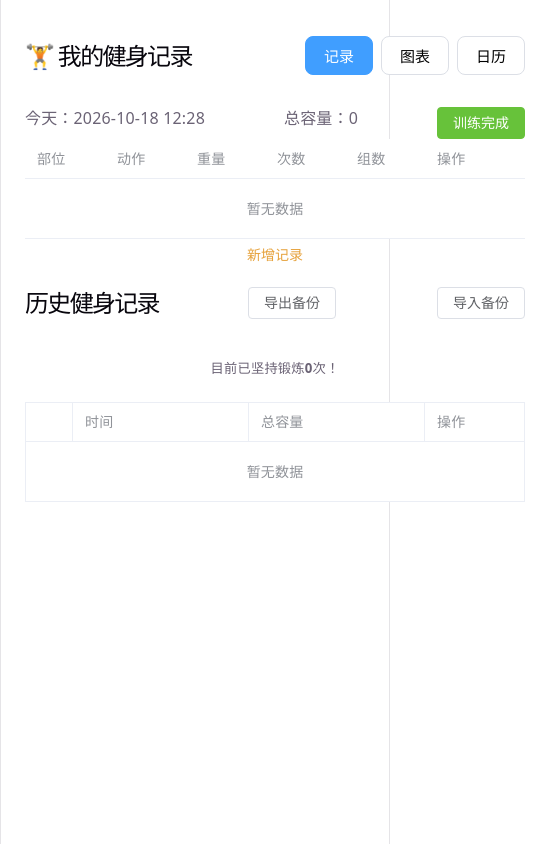
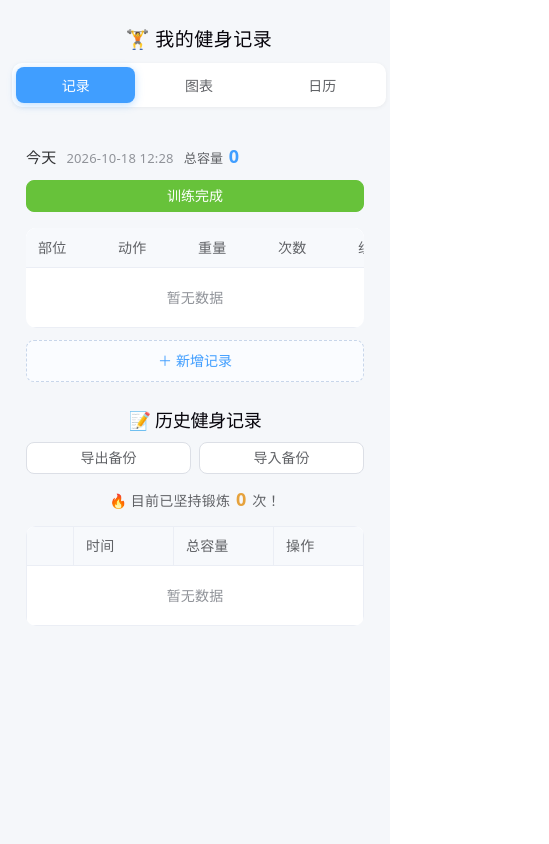
Before and after one commit to Albert-dyf/fitness-app, a Vue app: page / in a window 390 px wide. Shown: the whole page, 549 px wide, since content can reach past the window. Built offline with nearby package versions, Linux system fonts and the light colour scheme.

Commit message:
style: 统一视觉效果

```diff
--- a/index.html
+++ b/index.html
@@ -4,7 +4,7 @@
     <meta charset="UTF-8" />
     <link rel="icon" type="image/svg+xml" href="/favicon.svg" />
     <meta name="viewport" content="width=device-width, initial-scale=1.0" />
-    <title>fitness-app</title>
+    <title>力量日志</title>
   </head>
   <body>
     <div id="app"></div>
--- a/src/App.vue
+++ b/src/App.vue
@@ -1,8 +1,8 @@
 <template>
   <div class="app">
-    <header class="header">
-      <h1>🏋️ 我的健身记录</h1>
-      <div class="tabs">
+    <header class="app-header">
+      <h1 class="app-title">🏋️ 我的健身记录</h1>
+      <nav class="tabs">
         <button
           v-for="t in tabs"
           :key="t.key"
@@ -10,87 +10,102 @@
           :disabled="t.disabled"
           @click="currentTab = t.key"
         >{{ t.label }}</button>
-      </div>
+      </nav>
     </header>
 
     <!-- 记录视图 -->
-    <!-- ① 今天:保存前可编辑的表格 -->
     <section v-if="currentTab === 'record'" class="panel">
-      <div style="display: flex; justify-content: space-between;">
-        <span>今天：{{ today.date }}</span>
-        <span>总容量：{{ dayTotalVolume(today) }}</span>
-        <el-button class="mt-4" type="success" @click="addWorkout()">训练完成</el-button>
+      <!-- ① 今天 -->
+      <div class="card">
+        <div class="today-bar">
+          <div class="today-meta">
+            <span class="today-label">今天</span>
+            <span class="today-date">{{ today.date }}</span>
+            <span class="today-volume">总容量 <b>{{ dayTotalVolume(today) }}</b></span>
           </div>
-      <el-table :data="today.items">
+          <el-button type="success" @click="addWorkout()">训练完成</el-button>
+        </div>
+
+        <el-table :data="today.items" class="app-table">
           <el-table-column prop="part" label="部位">
-          <template #default="{ row }">
-            <el-input v-model="row.part" />
-          </template>
+            <template #default="{ row }"><el-input v-model="row.part" /></template>
           </el-table-column>
           <el-table-column prop="action" label="动作">
-          <template #default="{ row }">
-            <el-input v-model="row.action" />
-          </template>
+            <template #default="{ row }"><el-input v-model="row.action" /></template>
           </el-table-column>
           <el-table-column prop="weight" label="重量">
-          <template #default="{ row }">
-            <el-input v-model="row.weight" />
-          </template>
+            <template #default="{ row }"><el-input v-model="row.weight" /></template>
           </el-table-column>
           <el-table-column prop="reps" label="次数">
-          <template #default="{ row }">
-            <el-input v-model="row.reps" />
-          </template>
+            <template #default="{ row }"><el-input v-model="row.reps" /></template>
           </el-table-column>
           <el-table-column prop="group" label="组数">
-          <template #default="{ row }">
-            <el-input v-model="row.group" />
-          </template>
+            <template #default="{ row }"><el-input v-model="row.group" /></template>
           </el-table-column>
-        <el-table-column label="操作" width="100">
+          <el-table-column label="操作" width="90">
             <template #default="{ row }">
               <el-button text type="warning" @click="deleteAction(row)">删除</el-button>
             </template>
           </el-table-column>
         </el-table>
-      <el-button class="mt-4" style="width: 100%" type="warning" text @click="addNewAction()">新增记录</el-button>
 
-      <header class="header">
-        <h1>历史健身记录</h1>
+        <el-button class="add-btn" type="warning" text @click="addNewAction()">＋ 新增记录</el-button>
+      </div>
+
+      <!-- ② 历史 -->
+      <div class="card">
+        <div class="section-head">
+          <h2 class="section-title">📝 历史健身记录</h2>
+          <div class="head-actions">
             <el-button @click="exportData">导出备份</el-button>
             <el-button @click="$refs.fileInput.click()">导入备份</el-button>
             <input ref="fileInput" type="file" accept=".json,application/json" style="display:none" @change="importData" />
-      </header>
-      <h5>目前已坚持锻炼{{ savedDays.length }}次！</h5>
-      <!-- ② 历史:已保存天的折叠列表 -->
-      <el-table :data="savedDays" border>
+          </div>
+        </div>
+
+        <p class="streak">🔥 目前已坚持锻炼 <b>{{ savedDays.length }}</b> 次！</p>
+
+        <el-table :data="savedDays" border class="app-table">
           <el-table-column type="expand" prop="id">
             <template #default="props">
-            <div class="4">
-              <p v-for="item in props.row.items" :key="item.id" class="t-0 b-2">
-                {{ item.part }} 部训练，{{ item.action }}: {{ item.weight }}kg x {{ item.reps }} 次 x {{ item.group }} 组
-              </p>
+              <div class="expand-box">
+                <div class="expand-item" v-for="item in props.row.items" :key="item.id">
+                  <span class="part-tag">{{ item.part }}</span>
+                  <span class="action-name">{{ item.action }}</span>
+                  <span class="detail">
+                    <span class="num"><b>{{ item.weight }}</b>kg</span>
+                    <i>×</i>
+                    <span class="num"><b>{{ item.reps }}</b>次</span>
+                    <i>×</i>
+                    <span class="num"><b>{{ item.group }}</b>组</span>
+                  </span>
+                  <span class="volume">
+                    容量 {{ (Number(item.weight) || 0) * (Number(item.group) || 0) * (Number(item.reps) || 0) }}
+                  </span>
+                </div>
               </div>
             </template>
           </el-table-column>
           <el-table-column prop="date" label="时间"></el-table-column>
           <el-table-column prop="total" label="总容量"></el-table-column>
-        <el-table-column label="操作" width="100">
+          <el-table-column label="操作" width="90">
             <template #default="{ row }">
               <el-button text type="warning" @click="deleteWorkout(row)">删除</el-button>
             </template>
           </el-table-column>
         </el-table>
+      </div>
     </section>
 
     <!-- 图表视图 -->
     <section v-if="currentTab === 'chart'" class="panel">
-      <div ref="lineRef" class="chart"></div>
-      <div ref="pieRef" class="chart"></div>
+      <div class="card"><div ref="lineRef" class="chart"></div></div>
+      <div class="card"><div ref="pieRef" class="chart"></div></div>
     </section>
 
     <!-- 日历视图 -->
     <section v-if="currentTab === 'calendar'" class="panel">
+      <div class="card">
         <el-calendar v-model="selectedDate">
           <template #date-cell="{ data }">
             <div class="cal-cell" :class="{ trained: isTrained(data.day) }">
@@ -98,13 +113,17 @@
             </div>
           </template>
         </el-calendar>
-      <p class="hint">绿点 = 当天有训练记录</p>
+        <p class="hint">🟢 绿点 = 当天有训练记录</p>
+      </div>
     </section>
+    <!-- 回到顶部 -->
+    <transition name="fade">
+      <button v-show="showBackTop" class="back-top" @click="scrollToTop" aria-label="回到顶部">↑</button>
+    </transition>
   </div>
 </template>
-
 <script setup>
-import { ref, watch, onMounted, nextTick, computed } from 'vue'
+import { ref, watch, onMounted, onBeforeUnmount, nextTick, computed } from 'vue'
 import * as echarts from 'echarts'
 import { ElMessageBox, ElMessage } from 'element-plus'
 import confetti from 'canvas-confetti' // 动效库
@@ -305,6 +324,9 @@ function renderCharts() {
       data: partPieData()
     }]
   })
+
+  line.resize()
+  pie.resize()
 }
 
 // ---- 日历 ----
@@ -361,18 +383,304 @@ watch(currentTab, async (v) => {
     renderCharts()
   }
 })
+
+// 窗口尺寸变化时，让图表跟着自适应
+function resizeCharts() {
+  if (lineRef.value) echarts.getInstanceByDom(lineRef.value)?.resize()
+  if (pieRef.value)  echarts.getInstanceByDom(pieRef.value)?.resize()
+}
+onMounted(() => window.addEventListener('resize', resizeCharts))
+onBeforeUnmount(() => window.removeEventListener('resize', resizeCharts))
+
+// ---- 回到顶部 ----
+const showBackTop = ref(false)
+function onScroll() {
+  showBackTop.value = window.scrollY > 300   // 滚动超过 300px 才显示
+}
+function scrollToTop() {
+  window.scrollTo({ top: 0, behavior: 'smooth' })
+}
+onMounted(() => window.addEventListener('scroll', onScroll))
+onBeforeUnmount(() => window.removeEventListener('scroll', onScroll))
 </script>
 
 <style scoped>
-.app { max-width: 900px; margin: 0 auto; padding: 24px; font-family: system-ui, "PingFang SC", sans-serif; }
-.header { display: flex; justify-content: space-between; align-items: center; margin-bottom: 20px; flex-wrap: wrap; gap: 12px; }
-.header h1 { font-size: 24px; }
-.tabs { display: flex; gap: 8px; }
-.tab { padding: 8px 18px; border: 1px solid #dcdfe6; border-radius: 8px; background: #fff; cursor: pointer; font-size: 15px; }
-.tab.active { background: #409eff; color: #fff; border-color: #409eff; }
-.toolbar { margin-bottom: 14px; }
-.chart { height: 300px; margin-bottom: 24px; }
-.cal-cell { text-align: center; }
-.cal-cell.trained { background: #67c23a; color: #fff; border-radius: 4px; }
-.hint { color: #909399; font-size: 13px; margin-top: 10px; }
+/* ================= 设计基调 ================= */
+.app {
+  width: 100%;
+  max-width: 900px;
+  margin: 0 auto;
+  padding: 24px 20px 60px;
+  box-sizing: border-box;
+  font-family: system-ui, "PingFang SC", "Microsoft YaHei", sans-serif;
+  color: #303133;
+  background: #f5f7fa;      /* 浅灰底，突出白卡片 */
+  min-height: 100vh;
+  box-sizing: border-box;
+}
+
+/* ================= 顶部标题栏 ================= */
+.app-header {
+  display: flex;
+  justify-content: space-between;
+  align-items: center;
+  flex-wrap: wrap;
+  gap: 12px;
+  padding: 12px 0px;
+  margin-bottom: 12px;
+  position: sticky;
+  top: 0;
+  z-index: 100;
+  background: rgba(245, 247, 250, .85);
+  backdrop-filter: blur(1px);
+}
+.app-title {
+  font-size: 22px;
+  font-weight: 700;
+  margin: 0;
+  letter-spacing: .5px;
+}
+
+/* ================= Tab 导航 ================= */
+.tabs {
+  display: flex;
+  gap: 4px;
+  padding: 4px;
+  background: #fff;
+  border-radius: 10px;
+  box-shadow: 0 1px 4px rgba(0, 0, 0, .06);
+}
+.tab {
+  padding: 8px 20px;
+  border: none;
+  border-radius: 8px;
+  background: transparent;
+  color: #606266;
+  font-size: 15px;
+  cursor: pointer;
+  transition: all .2s;
+}
+.tab:hover { color: #409eff; background: #ecf5ff; }
+.tab.active {
+  background: #409eff;
+  color: #fff;
+  font-weight: 600;
+  box-shadow: 0 2px 8px rgba(64, 158, 255, .35);
+}
+
+/* ================= 面板与卡片 ================= */
+.panel {
+  width: 100%;
+}
+.card {
+  width: 100%; box-sizing: border-box;
+  padding-bottom: 20px;
+}
+
+/* ================= 今日区 ================= */
+.today-bar {
+  display: flex;
+  justify-content: space-between;
+  align-items: center;
+  flex-wrap: wrap;
+  gap: 12px;
+  margin-bottom: 16px;
+}
+.today-meta {
+  display: flex;
+  align-items: baseline;
+  flex-wrap: wrap;
+  gap: 10px;
+}
+.today-label { font-size: 15px; font-weight: 600; }
+.today-date { font-size: 13px; color: #909399; }
+.today-volume { font-size: 13px; color: #606266; }
+.today-volume b { color: #409eff; font-size: 18px; margin-left: 2px; }
+
+/* 新增记录：虚线按钮 */
+.add-btn {
+  width: 100%;
+  height: 42px;
+  margin-top: 12px;
+  border: 1px dashed #c8d6ea !important;
+  border-radius: 8px;
+  color: #409eff !important;
+  background: #fafcff !important;
+}
+.add-btn:hover {
+  background: #ecf5ff !important;
+  border-color: #409eff !important;
+}
+
+/* ================= 区块标题 ================= */
+.section-head {
+  display: flex;
+  justify-content: space-between;
+  align-items: center;
+  flex-wrap: wrap;
+  gap: 12px;
+  margin-bottom: 14px;
+}
+.section-title {
+  font-size: 18px;
+  font-weight: 600;
+  margin: 0;
+}
+.head-actions { display: flex; gap: 8px; }
+
+.streak {
+  margin: 0 0 14px;
+  font-size: 14px;
+  color: #606266;
+}
+.streak b { color: #e6a23c; font-size: 18px; margin: 0 2px; }
+
+/* ================= 表格统一 ================= */
+.app-table { border-radius: 10px; overflow: hidden; }
+.app-table :deep(.el-table__header th) {
+  background: #f7f9fc !important;
+  color: #606266;
+  font-weight: 600;
+}
+
+/* 统一所有按钮圆角 */
+:deep(.el-button) { border-radius: 8px; }
+
+/* ================= 图表 ================= */
+.chart { width: 100%; height: 320px; }
+
+/* ================= 日历 ================= */
+.cal-cell {
+  height: 100%;
+  display: flex;
+  align-items: center;
+  justify-content: center;
+  border-radius: 8px;
+  transition: all .2s;
+}
+.cal-cell.trained {
+  background: #67c23a;
+  color: #fff;
+  font-weight: 600;
+}
+.hint {
+  color: #909399;
+  font-size: 13px;
+  margin: 12px 0 0;
+  text-align: center;
+}
+
+/* ================= 展开行 ================= */
+.expand-box {
+  padding: 12px 16px;
+  display: flex;
+  flex-direction: column;
+  gap: 8px;
+}
+.expand-item {
+  display: grid;
+  grid-template-columns: 72px 130px 1fr 96px;
+  align-items: center;
+  gap: 10px;
+  padding: 10px 14px;
+  background: #f7f9fc;
+  border-radius: 8px;
+  font-size: 14px;
+  color: #303133;
+}
+.part-tag {
+  justify-self: stretch;
+  text-align: center;
+  padding: 2px 0;
+  background: #ecf5ff;
+  color: #409eff;
+  border-radius: 4px;
+  font-size: 12px;
+  font-weight: 600;
+  white-space: nowrap;
+}
+.action-name {
+  font-weight: 600;
+  white-space: nowrap;
+  overflow: hidden;
+  text-overflow: ellipsis;
+}
+.detail {
+  display: flex;
+  align-items: center;
+  gap: 4px;
+  color: #606266;
+}
+.detail .num { min-width: 62px; white-space: nowrap; }
+.detail b { color: #409eff; font-weight: 600; }
+.detail i { color: #c0c4cc; font-style: normal; }
+.volume {
+  text-align: right;
+  font-size: 12px;
+  color: #909399;
+}
+/* 回到顶部 */
+.back-top {
+  position: fixed;
+  right: 24px;
+  bottom: 32px;
+  width: 44px;
+  height: 44px;
+  border: none;
+  border-radius: 50%;
+  background: #409eff;
+  color: #fff;
+  font-size: 20px;
+  line-height: 1;
+  cursor: pointer;
+  box-shadow: 0 4px 12px rgba(64, 158, 255, .45);
+  z-index: 100;
+  transition: all .2s;
+}
+.back-top:hover {
+  background: #337ecc;
+  transform: translateY(-2px);
+}
+.fade-enter-active,
+.fade-leave-active { transition: opacity .25s; }
+.fade-enter-from,
+.fade-leave-to { opacity: 0; }
+
+/* ================= 手机端 ================= */
+@media (max-width: 640px) {
+  .app { padding: 16px 12px 48px; }
+
+  /* 标题和 tab 竖排，tab 平分整行 */
+  .app-header { flex-direction: column; align-items: stretch; gap: 12px; }
+  .app-title { font-size: 19px; text-align: center; }
+  .tabs { width: 100%; }
+  .tab { flex: 1; padding: 8px 0; font-size: 14px; }
+
+  .card { padding: 14px; border-radius: 12px; }
+
+  /* 今日区竖排，"训练完成"拉满 */
+  .today-bar { flex-direction: column; align-items: stretch; gap: 10px; }
+  .today-bar :deep(.el-button) { width: 100%; }
+
+  /* 历史区标题和按钮竖排，按钮平分 */
+  .section-head { flex-direction: column; align-items: stretch; gap: 10px; }
+  .head-actions { display: flex; gap: 8px; }
+  .head-actions :deep(.el-button) { flex: 1; margin: 0; }
+
+  .chart { height: 260px; }
+
+  /* 展开行改两行：第一行 部位/动作/容量，第二行 详情 */
+  .expand-item {
+    grid-template-columns: 56px 1fr auto;
+    grid-template-areas:
+      "part action volume"
+      "detail detail detail";
+    row-gap: 6px;
+    column-gap: 8px;
+  }
+  .part-tag    { grid-area: part; }
+  .action-name { grid-area: action; }
+  .volume      { grid-area: volume; }
+  .detail      { grid-area: detail; }
+}
 </style>
--- a/src/style.css
+++ b/src/style.css
@@ -161,7 +161,6 @@ code {
   max-width: 100%;
   margin: 0 auto;
   text-align: center;
-  border-inline: 1px solid var(--border);
   min-height: 100svh;
   display: flex;
   flex-direction: column;
```
Lines whose indentation alone changed are shown as unchanged.
